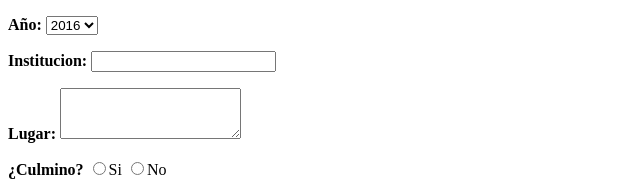
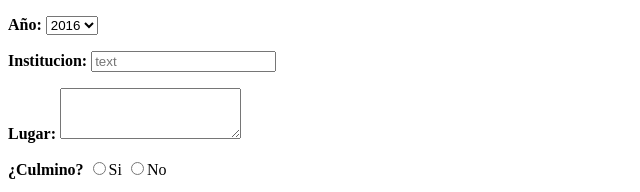
Before and after one commit to DeyverG/Ev.Final, a plain HTML site: page educacion/educacion.html in a window 1280 px wide. Shown: the part 614-806 px from the top of the page, 0-640 px from the left. Drawn offline with Linux system fonts and the light colour scheme.

Commit message:
Add files via upload

```diff
--- a/educacion/educacion.html
+++ b/educacion/educacion.html
@@ -69,7 +69,7 @@
         </p>
         <p>
         <label for="instituto"><strong>Institucion:</strong> </label>
-        <input type="text" name="instituto" required>
+        <input type="text" name="instituto" required placeholder="text">
         </p>
         <p>
           <label for="lugar"><strong>Lugar:</strong></label>
```
